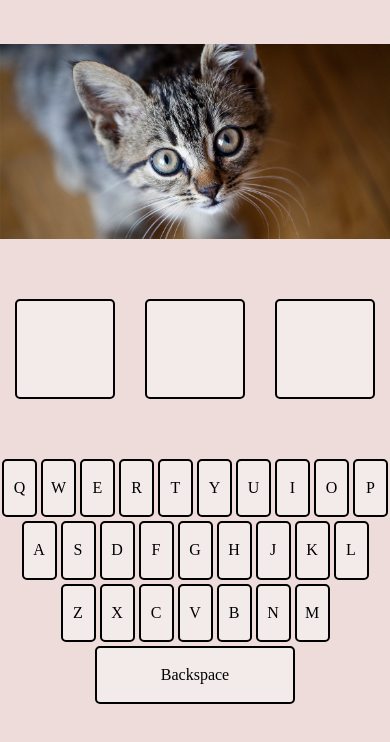
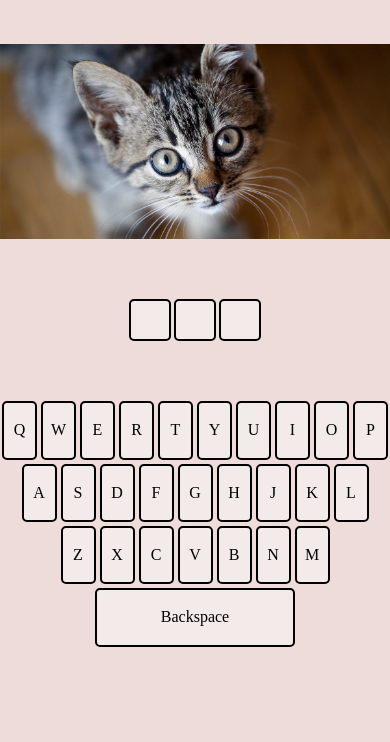
Before and after one commit to jzapiorkowski/guess-the-word, a React app: page / in a window 390 px wide. Shown: the part 86-828 px from the top of the page. Built offline with nearby package versions, Linux system fonts and the light colour scheme.

Commit message:
fix letterTiles size for mobile devices

```diff
--- a/src/letterTiles/LetterTiles.js
+++ b/src/letterTiles/LetterTiles.js
@@ -5,10 +5,31 @@ export const LetterTiles = (props) => {
   const [letterTiles, setLetterTiles] = useState(() => {
     const letters = [];
     for (let i = 0; i < props.images[props.currentImage].length; i++) {
-      letters.push(<div key={i} className='letter-tile'></div>);
+      letters.push(<div key={i} className='letter-tile' style={size()}></div>);
     }
     return letters;
   });
+
+  function size() {
+    if (window.innerWidth < 800) {
+      return {
+        height: `calc((100vw - 10px) / 9 )`,
+        width: `calc((100vw - 10px) / 9 )`,
+      };
+    } else if (window.innerWidth < 1200) {
+      return {
+        height: `calc((100vw - 10px) / 9 )`,
+        width: `calc((100vw - 10px) / 9 )`,
+      };
+    }
+  }
+
+  const tileColor = (index) => {
+    return props.images[props.currentImage][index].toUpperCase() ===
+      props.word[index].toUpperCase()
+      ? { backgroundColor: '#59C9A5' }
+      : { backgroundColor: '#C95D63' };
+  };
 
   useEffect(() => {
     setLetterTiles(() => {
@@ -17,11 +38,11 @@ export const LetterTiles = (props) => {
         for (let i = 0; i < props.images[props.currentImage].length; i++) {
           letters.push(
             props.word[i] !== undefined ? (
-              <div key={i} className='letter-tile'>
+              <div key={i} className='letter-tile' style={size()}>
                 {props.word[i]}
               </div>
             ) : (
-              <div key={i} className='letter-tile'></div>
+              <div key={i} className='letter-tile' style={size()}></div>
             )
           );
         }
@@ -34,16 +55,13 @@ export const LetterTiles = (props) => {
                 key={i}
                 className='letter-tile'
                 style={
-                  props.images[props.currentImage][i].toUpperCase() ===
-                  props.word[i].toUpperCase()
-                    ? { backgroundColor: '#59C9A5' }
-                    : { backgroundColor: '#C95D63' }
+                  size() ? Object.assign(size(), tileColor(i)) : tileColor(i)
                 }
               >
                 {props.word[i]}
               </div>
             ) : (
-              <div key={i} className='letter-tile'></div>
+              <div key={i} className='letter-tile' style={size()}></div>
             )
           );
         }
--- a/src/letterTiles/letterTiles.scss
+++ b/src/letterTiles/letterTiles.scss
@@ -3,6 +3,9 @@
   flex-direction: row;
   gap: 30px;
   margin: 0;
+  @media (max-width: 1200px) {
+    gap: 3px;
+  }
   .letter-tile {
     background-color: #f2ebe9;
     height: 100px;
@@ -13,6 +16,8 @@
     justify-content: center;
     align-items: center;
     font-size: 35px;
-    letter-spacing: 2px;
+    @media (max-width: 1200px) {
+      font-size: 16px;
+    }
   }
 }
```
Also changed, not shown: src/letterTiles/letterTiles.css, 1 other file.
